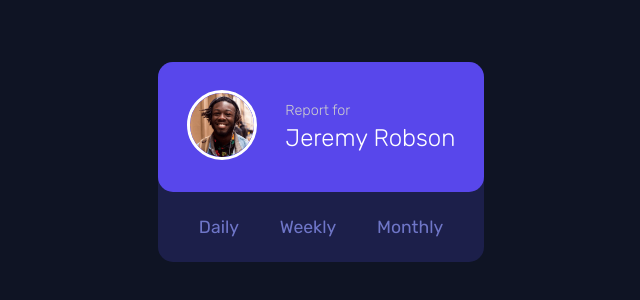
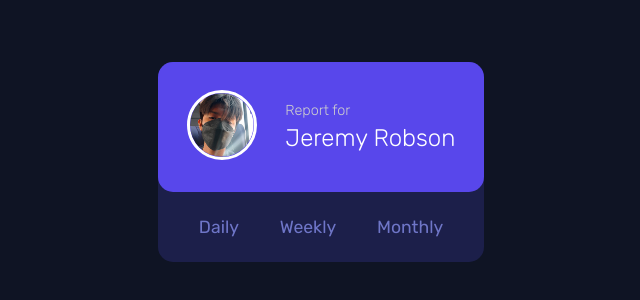
Before and after one commit to DaverSoGT/time-tracking-dashboard, a plain HTML site: page index.html in a window 1280 px wide. Shown: the part 226-526 px from the top of the page, without its empty margins (319-959 px from the left). Drawn offline with Linux system fonts and the light colour scheme.

Commit message:
added another photo

```diff
--- a/index.html
+++ b/index.html
@@ -15,7 +15,7 @@
     <section class="user-card">
       <div class="user-card__date">
         <figure class="user-card__date--image">
-          <img src="./src/assets/image-jeremy.png" alt="Profile Image">
+          <img src="./src/assets/image-notin.png" alt="Profile Image">
         </figure>
         <div class="user-card__date--text">
           <h3>Report for</h3>
```
Also changed, not shown: src/assets/image-notin.png (added).
